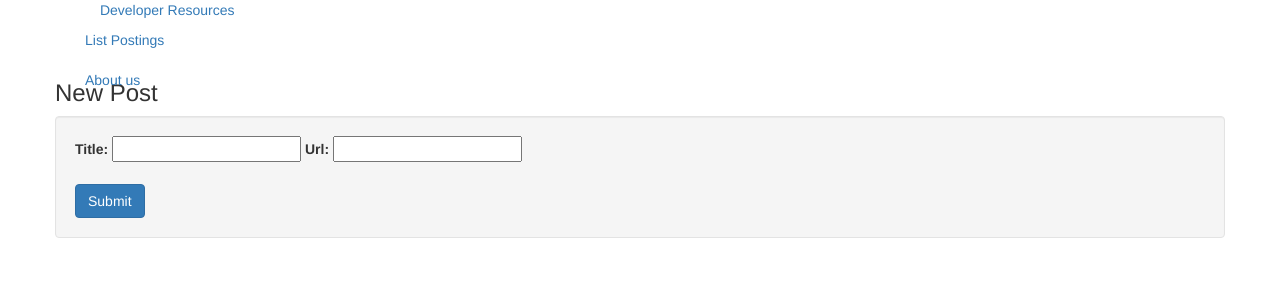
After one commit to gargshilpi22/developer-resources, a Rails app: page /posts/new in a window 1280 px wide. The commit adds this page. Shown: the top 300 px of the page. Run offline with Rails 7, Linux system fonts and the light colour scheme; style sheets or scripts are compiled from the project's sources; parts of the project's set-up code (start-up, migrations or seed data) failed here and were passed over; some libraries are stand-ins or nearby versions.

Commit message:
cosmetic changes

```diff
--- a/app/controllers/posts_controller.rb
+++ b/app/controllers/posts_controller.rb
@@ -13,4 +13,9 @@ class PostsController < ApplicationController
     	end
 	end
 
+	def new
+		title = params[:title]
+		url = params[:url]
+	end
+
 end
--- a/app/views/posts/index.html.erb
+++ b/app/views/posts/index.html.erb
@@ -17,6 +17,7 @@
 					<%=link_to post.title, post.url%>
 					<br/>
 					<div class="mystyle">
+						<%= post.comments.count %>
 						<%=link_to "comments", controller:"posts", action:"show", id:post.id%>
 					</div>
 				</td>
--- /dev/null
+++ b/app/views/posts/new.html.erb
@@ -0,0 +1,13 @@
+<h3> New Post </h3>
+
+<form class="well">
+
+	<label>Title:</label>
+	<input type="text" class= "span3" name="title"/>
+
+	<label>Url:</label>
+	<input type="text" class="span3" name="url"/>
+
+	<br/><br/>
+	<%= link_to 'Submit', posts_path, :class => 'btn btn-primary'%>
+</form>
--- a/app/views/posts/show.html.erb
+++ b/app/views/posts/show.html.erb
@@ -1,5 +1,5 @@
 
-<h2> <%=link_to @post.title, @post.url%> </h2>
+<h2> <%= link_to @post.title, @post.url%> </h2>
 <h6> No. of comments: <%= @post.comments.count %> </h6>
 comments:
 
```
Also changed, not shown: 1 other file.
